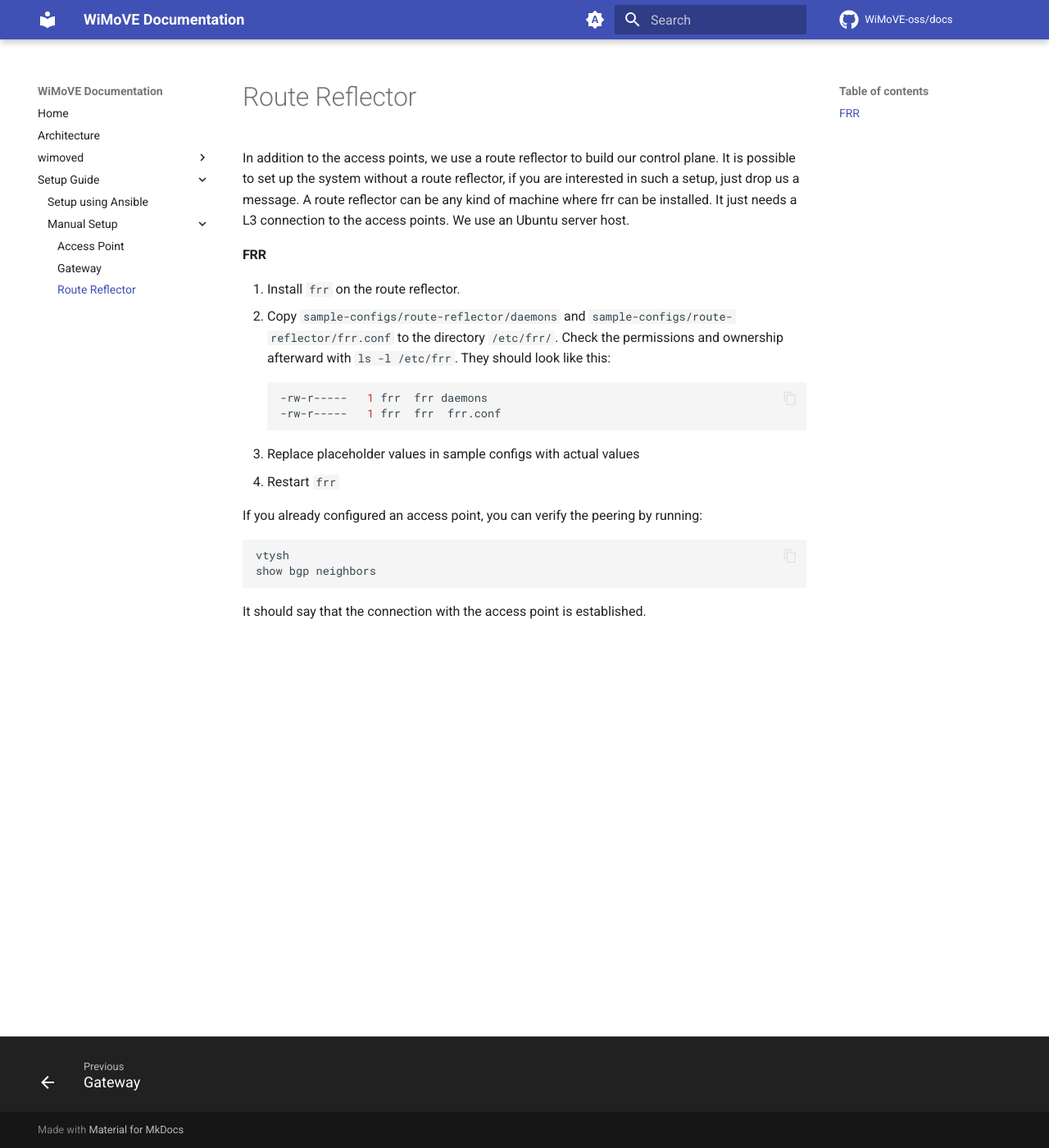
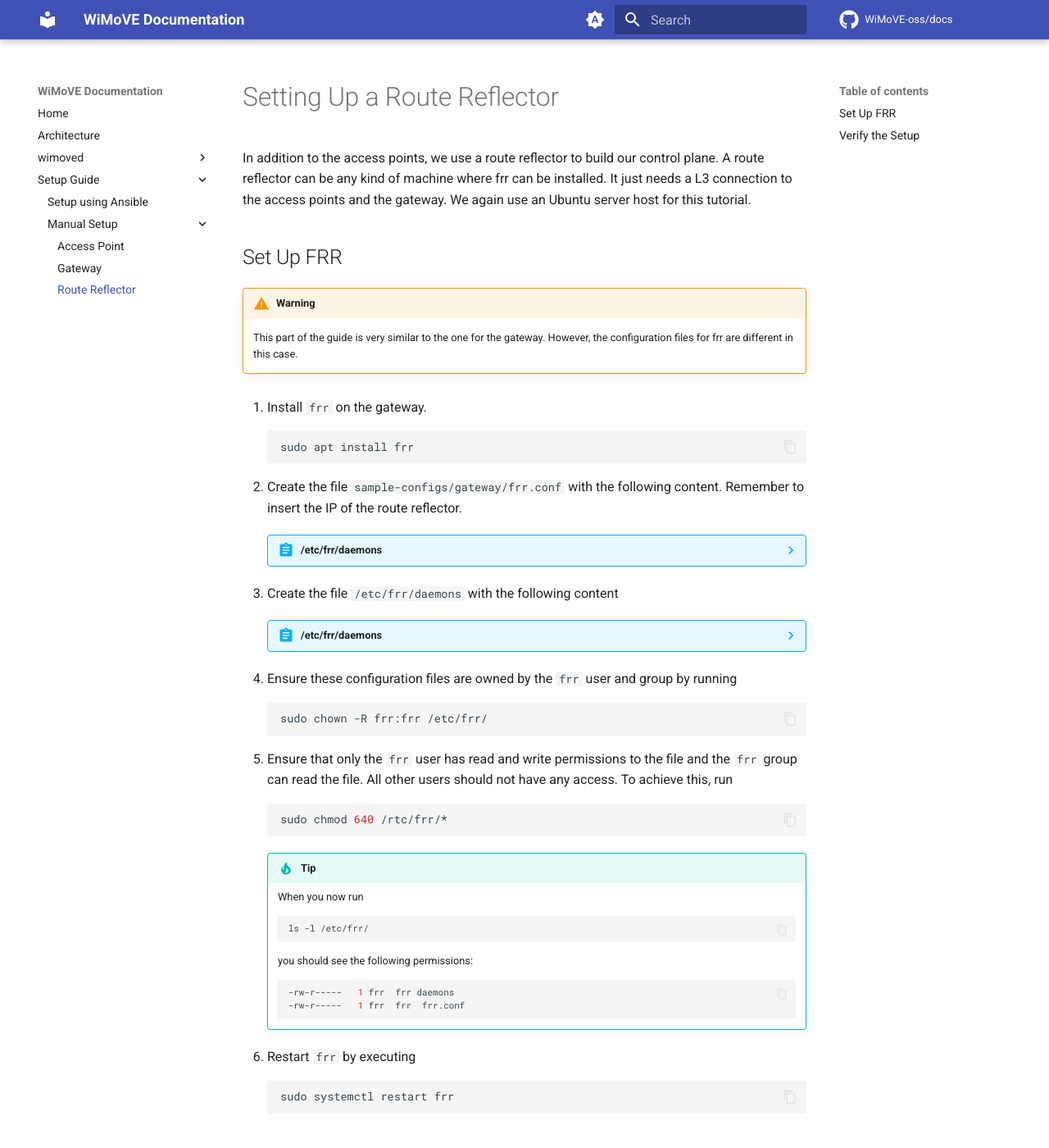
Before and after one commit to WiMoVE-OSS/docs, an MkDocs documentation site: the page built from docs/setup/manual/route_reflector.md, in a window 1280 px wide and 1400 px high. Shown: the whole window at 82% size. Built offline with MkDocs 1.6.1 and Material for MkDocs 9.7.7, drawn with Linux system fonts in a browser that asks for light colours; comment, search, counter and statistics services are not loaded; some of the changed text lies outside the part shown.

Commit message:
Update RR setup

````diff
--- a/docs/setup/manual/route_reflector.md
+++ b/docs/setup/manual/route_reflector.md
@@ -1,15 +1,122 @@
-In addition to the access points, we use a route reflector to build our control plane. It is possible to set up the system without a route reflector, if you are interested in such a setup, just drop us a message. A route reflector can be any kind of machine where frr can be installed. It just needs a L3 connection to the access points. We use an Ubuntu server host.
+# Setting Up a Route Reflector
 
-#### FRR
+In addition to the access points, we use a route reflector to build our control plane. A route reflector can be any kind of machine where frr can be installed. It just needs a L3 connection to the access points and the gateway. We again use an Ubuntu server host for this tutorial.
 
-1. Install `frr` on the route reflector.
-1. Copy `sample-configs/route-reflector/daemons` and `sample-configs/route-reflector/frr.conf` to the directory `/etc/frr/`. Check the permissions and ownership afterward with `ls -l /etc/frr`. They should look like this:
-```bash
--rw-r-----   1 frr  frr daemons
--rw-r-----   1 frr  frr  frr.conf
-```
-3. Replace placeholder values in sample configs with actual values
-4. Restart `frr`
+## Set Up FRR
+
+!!! warning
+
+    This part of the guide is very similar to the one for the gateway. However, the configuration files for frr are different in this case.
+
+1. Install `frr` on the gateway.
+
+    ```bash
+    sudo apt install frr
+    ```
+
+2. Create the file `sample-configs/gateway/frr.conf` with the following content. Remember to insert the IP of the route reflector.
+
+    ??? abstract "/etc/frr/daemons"
+
+        ```text
+        log syslog informational
+        ip nht resolve-via-default
+        ip6 nht resolve-via-default
+        router bgp 65000
+          bgp router-id <OWN-IP-ADDRESS>
+          bgp cluster-id <OWN-IP-ADDRESS>
+          bgp log-neighbor-changes
+          no bgp default ipv4-unicast
+          neighbor fabric peer-group
+          neighbor fabric remote-as 65000
+          neighbor fabric capability extended-nexthop
+          neighbor fabric ebgp-multihop 5
+          neighbor fabric update-source <OWN-IP-ADDRESS>
+          bgp listen range <ALL-AP-SUBNETS-CIDR-NOTATION> peer-group fabric
+          !
+          address-family l2vpn evpn
+          neighbor fabric activate
+          neighbor fabric route-reflector-client
+          exit-address-family
+          !
+        !
+        ```
+
+3. Create the file `/etc/frr/daemons` with the following content
+
+    ??? abstract "/etc/frr/daemons"
+
+        ```text
+        bgpd=yes
+        ospfd=no
+        ospf6d=no
+        ripd=no
+        ripngd=no
+        isisd=no
+        pimd=no
+        ldpd=no
+        nhrpd=no
+        eigrpd=no
+        babeld=no
+        sharpd=no
+        pathd=no
+        pbrd=no
+        bfdd=no
+        fabricd=no
+        vrrpd=no
+
+
+        vtysh_enable=yes
+        zebra_options="  -A 127.0.0.1 -s 90000000"
+        bgpd_options="   -A 127.0.0.1"
+        ospfd_options="  -A 127.0.0.1"
+        ospf6d_options=" -A ::1"
+        ripd_options="   -A 127.0.0.1"
+        ripngd_options=" -A ::1"
+        isisd_options="  -A 127.0.0.1"
+        pimd_options="   -A 127.0.0.1"
+        ldpd_options="   -A 127.0.0.1"
+        nhrpd_options="  -A 127.0.0.1"
+        eigrpd_options=" -A 127.0.0.1"
+        babeld_options=" -A 127.0.0.1"
+        sharpd_options=" -A 127.0.0.1"
+        pbrd_options="   -A 127.0.0.1"
+        staticd_options="-A 127.0.0.1"
+        bfdd_options="   -A 127.0.0.1"
+        fabricd_options="-A 127.0.0.1"
+        vrrpd_options="  -A 127.0.0.1"
+        ```
+
+1. Ensure these configuration files are owned by the `frr` user and group by running
+
+    ```bash
+    sudo chown -R frr:frr /etc/frr/
+    ```
+
+1. Ensure that only the `frr` user has read and write permissions to the file and the `frr` group can read the file. All other users should not have any access. To achieve this, run
+
+    ```bash
+    sudo chmod 640 /rtc/frr/*
+    ```
+
+    !!! tip
+
+        When you now run
+        ```bash
+        ls -l /etc/frr/
+        ```
+        you should see the following permissions:
+        ```bash
+        -rw-r-----   1 frr  frr daemons
+        -rw-r-----   1 frr  frr  frr.conf
+        ```
+
+1. Restart `frr` by executing
+
+    ```bash
+    sudo systemctl restart frr
+    ```
+## Verify the Setup
 
 If you already configured an access point, you can verify the peering by running:
 
@@ -18,4 +125,4 @@ vtysh
 show bgp neighbors
 ```
 
-It should say that the connection with the access point is established.
+It should say that the connection to the access point is established.
````
